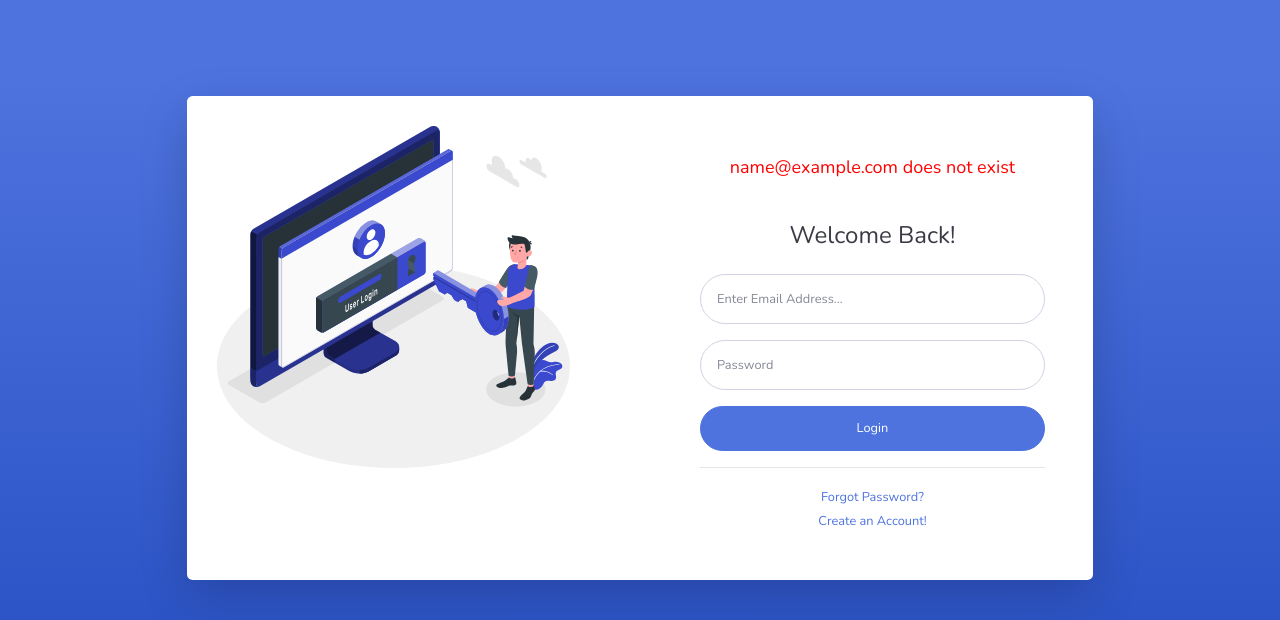
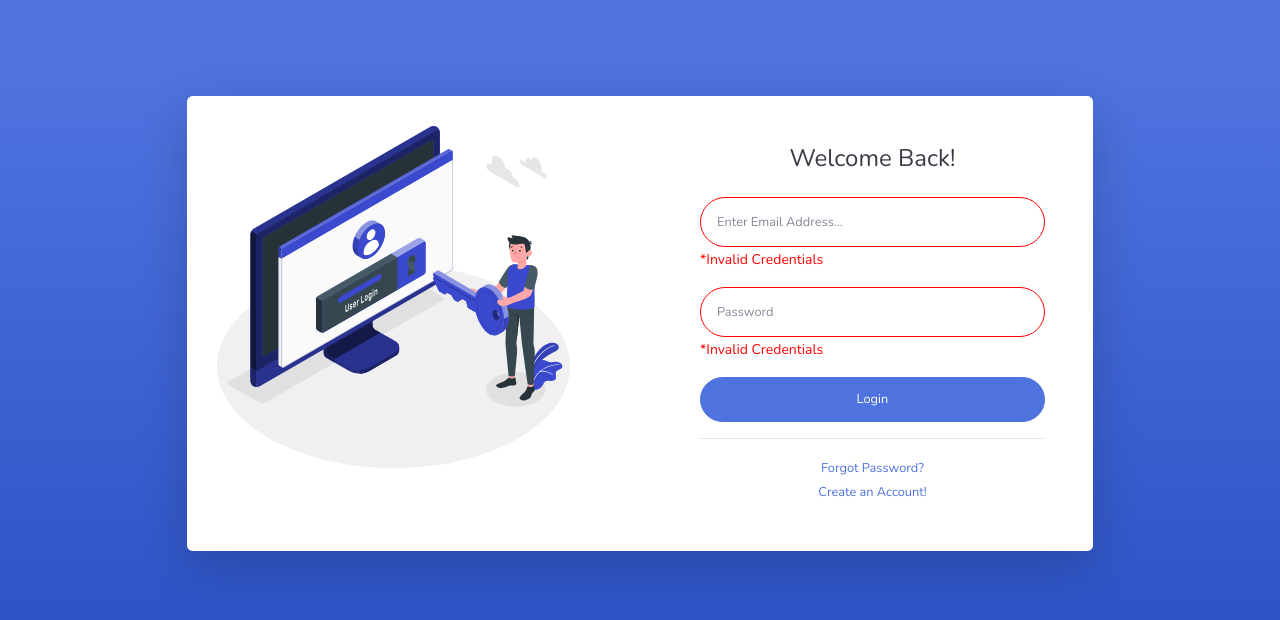
Before and after one commit to immortal-zeus/scaledesk_repo, a Django app: template scale/suser/templates/suser/login.html in a window 1280 px wide. Shown: the top 620 px of the page. Run offline with Django 3.2, Linux system fonts and the light colour scheme; the template is opened without the code that fills it: most values are stand-ins (such as "Sample title", 1, 10 or a date in 2020); some libraries are stand-ins or nearby versions.

Commit message:
Updated login and register pages

```diff
--- a/scale/suser/templates/suser/login.html
+++ b/scale/suser/templates/suser/login.html
@@ -24,11 +24,9 @@
     <style>
         .msg{
             color:red;
-            font-size:18px;
-            width:fit-content;
-            margin-bottom:30px;
-            padding:10px;
-        }
+            font-size:14px;
+            margin-bottom:0px;
+          }
     </style>
 </head>
 
@@ -51,21 +49,34 @@
                             <div class="col-lg-6">
                                 <div class="p-5">
                                     <div class="text-center">
-                                    {% if email is not None %}
-                                        <label class="msg">{{email}} does not exist</label>
-                                     {% endif %}
                                         <h1 class="h4 text-gray-900 mb-4">Welcome Back!</h1>
                                     </div>
                                     <form action="{% url 'login' %}" method="POST" class="user">
                                          {% csrf_token %}
                                         <div class="form-group">
-                                            <input name="email" type="email" class="form-control form-control-user"
+                                            <input id="email-field" name="email" type="email" class="form-control form-control-user"
                                                 id="exampleInputEmail" aria-describedby="emailHelp"
                                                 placeholder="Enter Email Address...">
+                                            {% if email is not None %}
+                                            <style>
+                                                #email-field{
+                                                    border:1px solid red;
+                                                }
+                                            </style>
+                                                <label class="msg">*Invalid Credentials</label>
+                                             {% endif %}
                                         </div>
                                         <div class="form-group">
-                                            <input name="password" type="password" class="form-control form-control-user"
+                                            <input id="pass-field" name="password" type="password" class="form-control form-control-user"
                                                 id="exampleInputPassword" placeholder="Password">
+                                                {% if email is not None %}
+                                                <style>
+                                                    #pass-field{
+                                                        border:1px solid red;
+                                                    }
+                                                </style>
+                                                    <label class="msg">*Invalid Credentials</label>
+                                                 {% endif %}
                                         </div>
                                         <button type="submit" class="btn btn-primary btn-user btn-block">
                                             Login
```
Also changed, not shown: scale/suser/templates/suser/register.html (+19 -1 lines).
